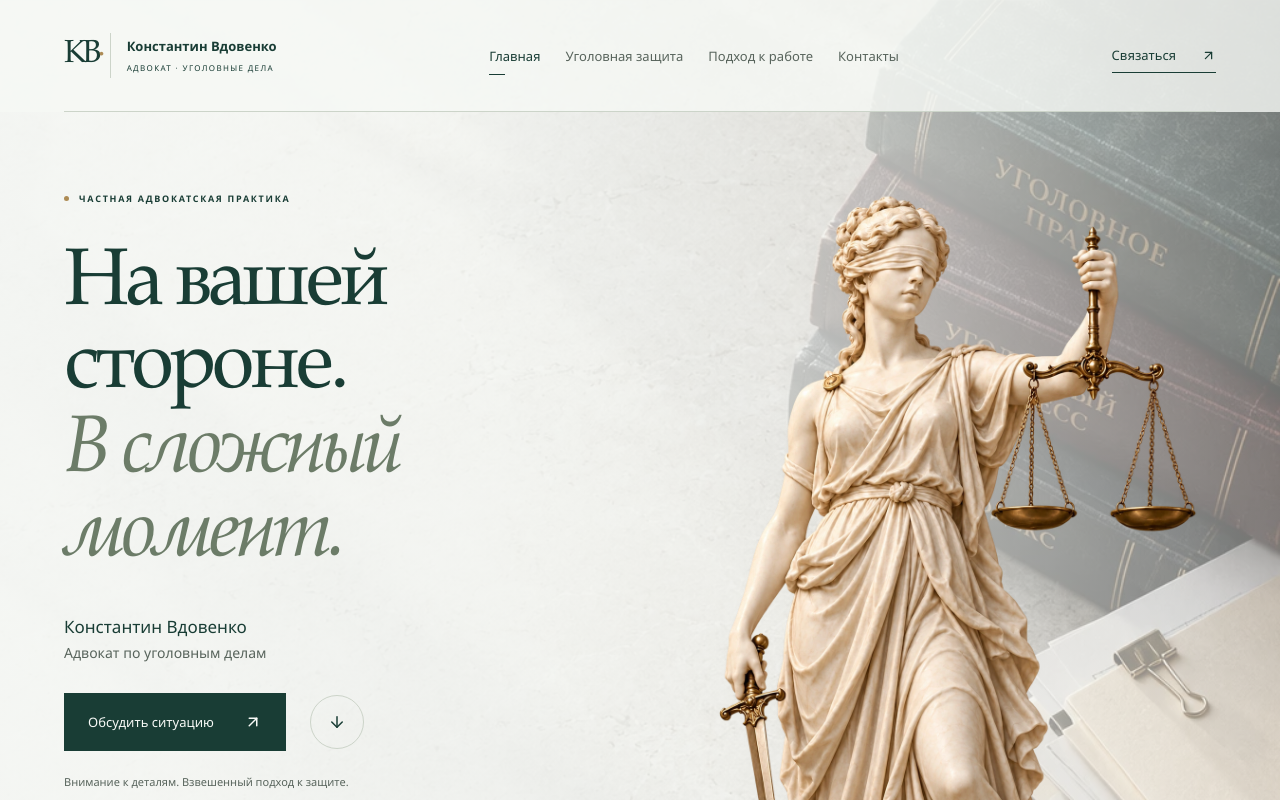
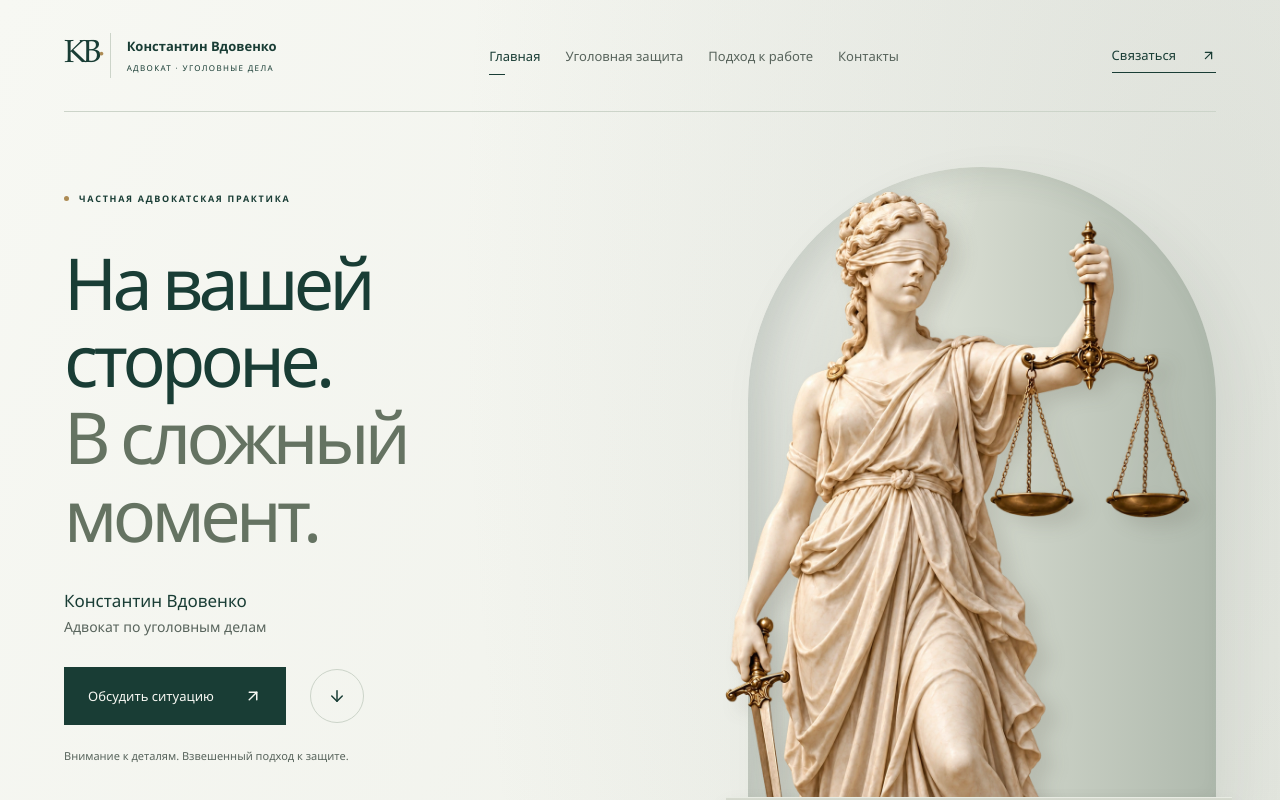
Before and after one commit to Aleks-man/advokat-vdovenko, a React (Vite) app in the folder front/: page / in a window 1280 px wide. Shown: the top 800 px of the page. Built offline with nearby package versions, Linux system fonts and the light colour scheme.

Commit message:
feat: replace book background with architectural Justice composition

```diff
--- a/front/src/components/Footer/Footer.css
+++ b/front/src/components/Footer/Footer.css
@@ -1,4 +1,5 @@
 .footer {
+  background: var(--paper-light);
   padding-top: 60px;
   border-top: 1px solid var(--line);
 }
--- a/front/src/components/Hero/Hero.css
+++ b/front/src/components/Hero/Hero.css
@@ -140,3 +140,67 @@
     display: none;
   }
 }
+
+.hero-art {
+  isolation: isolate;
+  overflow: visible;
+  border-radius: 0;
+}
+
+.hero-art::before {
+  content: '';
+  position: absolute;
+  inset: 0 0 0 12%;
+  z-index: -1;
+  border-radius: 240px 240px 12px 12px;
+  background:
+    linear-gradient(105deg, rgb(255 255 255 / 54%), transparent 38%),
+    linear-gradient(90deg, #c9cec4, #dce0d5 37%, #afb9ad);
+  box-shadow:
+    inset 18px 4px 32px rgb(59 77 64 / 14%),
+    22px 18px 50px rgb(60 72 59 / 8%);
+}
+
+.hero-art::after {
+  content: '';
+  position: absolute;
+  left: 8%;
+  right: -3%;
+  bottom: -2px;
+  height: 18px;
+  z-index: 2;
+  border-top: 1px solid #e8ebe3;
+  background: linear-gradient(#d6dacf, #bfc7ba);
+  box-shadow: 0 12px 22px rgb(52 67 54 / 12%);
+}
+
+.hero-image {
+  filter: drop-shadow(12px 9px 9px rgb(61 57 44 / 14%));
+}
+
+.hero h1 {
+  font-family: var(--sans);
+  font-weight: 500;
+  font-size: clamp(48px, 5.6vw, 80px);
+  letter-spacing: -0.065em;
+  line-height: 1.08;
+}
+
+.hero h1 em {
+  font-style: normal;
+  color: #657362;
+}
+
+@media (max-width: 700px) {
+  .hero-art {
+    margin: 10px 8px 20px;
+  }
+
+  .hero h1 {
+    font-size: clamp(46px, 9vw, 66px);
+  }
+
+  .hero-art::before {
+    inset-inline-start: 8%;
+  }
+}
--- a/front/src/components/Principles/Principles.css
+++ b/front/src/components/Principles/Principles.css
@@ -1,6 +1,6 @@
 .principles {
   padding-block: 85px;
-  background: #e9ece2;
+  background: #e2e7dc;
 }
 .principles-inner {
   display: grid;
--- a/front/src/styles/background.css
+++ b/front/src/styles/background.css
@@ -1,50 +1,8 @@
-/* The desk photograph follows document scrolling instead of staying fixed. */
+/* Architectural light and stone surfaces support the sculpture without a photo collage. */
 body {
   background-color: var(--paper);
   background-image:
-    linear-gradient(
-      90deg,
-      rgb(245 247 244 / 96%) 0%,
-      rgb(245 247 244 / 90%) 38%,
-      rgb(245 247 244 / 72%) 70%,
-      rgb(245 247 244 / 46%) 100%
-    ),
-    url('../assets/legal-desk.webp');
-  background-size:
-    auto,
-    max(100%, 1200px) auto;
-  background-position: center top;
-  background-repeat: repeat-y;
-  background-attachment: scroll;
+    radial-gradient(ellipse at 95% 9%, rgb(144 154 145 / 18%), transparent 44%),
+    linear-gradient(115deg, var(--paper-light), var(--paper) 58%, #e0e3dc);
+  background-repeat: no-repeat;
 }
-
-.header {
-  background: rgb(247 249 246 / 80%);
-  box-shadow: 0 0 0 100vmax rgb(247 249 246 / 80%);
-  clip-path: inset(0 -100vmax);
-}
-
-.principles {
-  background: rgb(232 237 230 / 90%);
-}
-
-.footer {
-  background: rgb(246 248 244 / 95%);
-}
-
-@media (max-width: 760px) {
-  body {
-    background-image:
-      linear-gradient(rgb(245 247 244 / 87%), rgb(245 247 244 / 87%)),
-      url('../assets/legal-desk.webp');
-    background-position:
-      center top,
-      62% top;
-  }
-
-  .header {
-    /* The expanded navigation must remain visible outside the header. */
-    box-shadow: none;
-    clip-path: none;
-  }
-}
--- a/front/src/styles/tokens.css
+++ b/front/src/styles/tokens.css
@@ -1,6 +1,6 @@
 :root {
-  --paper: #f1f4ef;
-  --paper-light: #f8faf7;
+  --paper: #eef0e9;
+  --paper-light: #f7f8f3;
   --ink: #193d35;
   --ink-dark: #112f29;
   --muted: #58645c;
```
Also changed, not shown: front/src/assets/legal-desk.webp (deleted), 1 other file (tests, documents, lock files or other folders).
